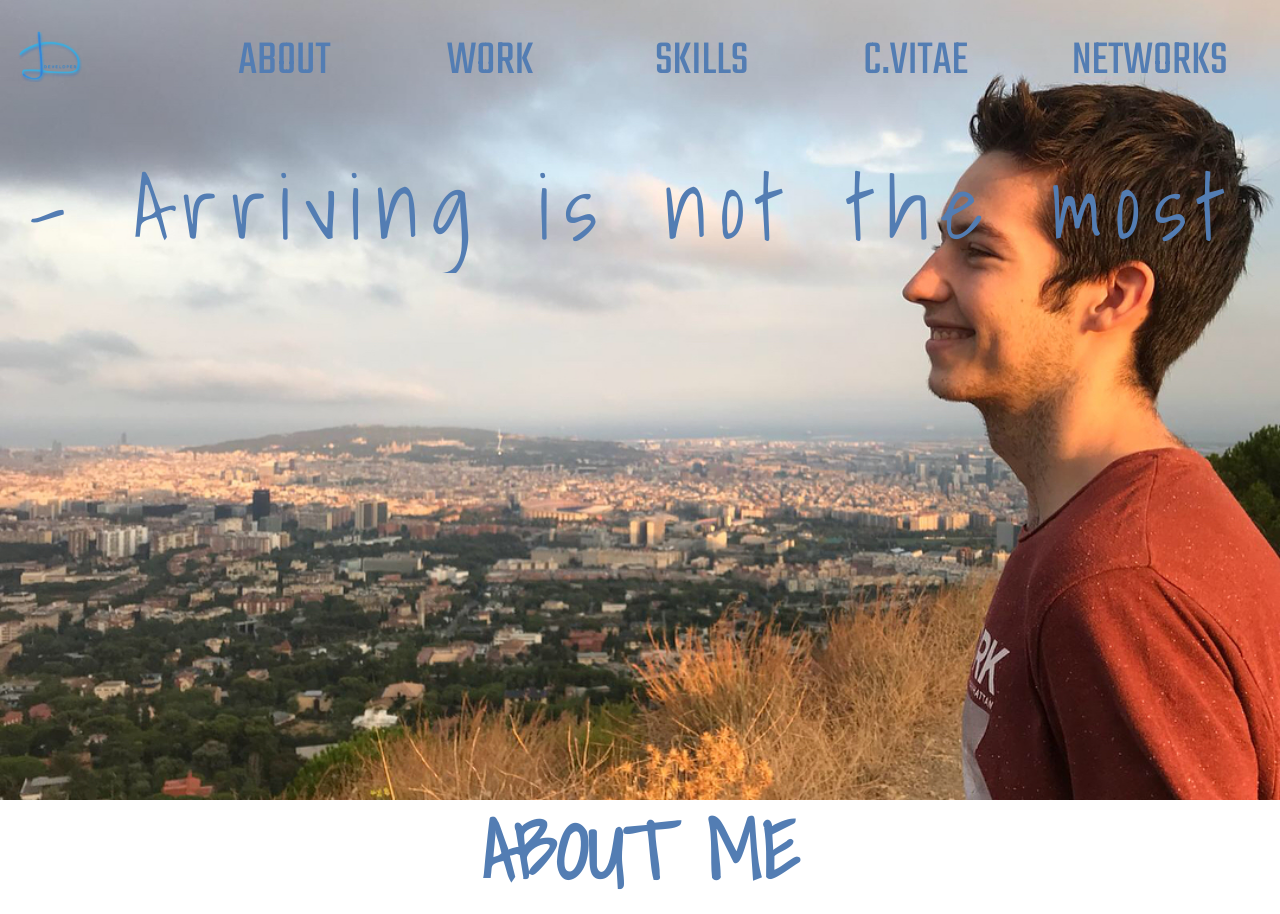
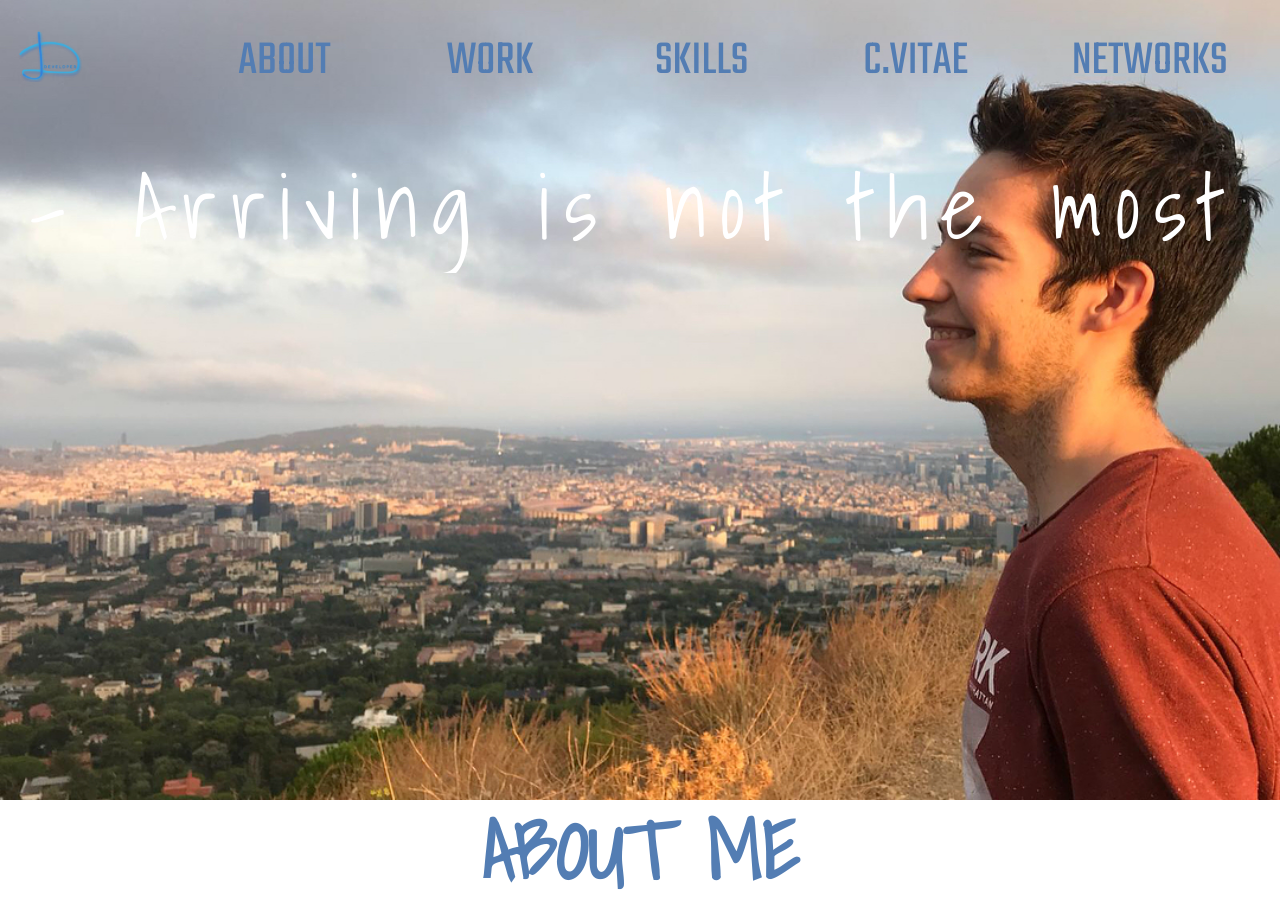
Before and after one commit to joseptorrentocupacio/personalPage, a PHP site: page / in a window 1280 px wide. Shown: the top 914 px of the page. Run offline with PHP 8.4, Linux system fonts and the light colour scheme; some web fonts are replaced.

Commit message:
Update miCSS.css

```diff
--- a/assets/css/miCSS.css
+++ b/assets/css/miCSS.css
@@ -178,7 +178,7 @@ h2{
 }
 
 #presentacion{
-    color: rgb(83, 125, 179) !important;
+    color: white !important;
 
     font-family:'Shadows Into Light';
     text-align:center;
@@ -228,7 +228,7 @@ h2{
 
 
 .typewriter{
-    color: rgb(83, 125, 179);
+    color: white;
     font-family: 'Shadows Into Light';
     overflow: hidden; /* Ensures the content is not revealed until the animation */
     border-right: .15em solid transparent; /* The typwriter cursor */
@@ -241,7 +241,7 @@ h2{
   }
 
   .typewriter2{
-    color: rgb(83, 125, 179); !important;
+    color: white; !important;
     font-family: 'Shadows Into Light';
     text-align:center;
     font-size:7vw;
@@ -256,7 +256,7 @@ h2{
   }
 
   .typewriter3{
-    color: rgb(83, 125, 179); !important;
+    color: white; !important;
     font-family: 'Shadows Into Light';
     text-align:center;
     font-size:7vw;
```
